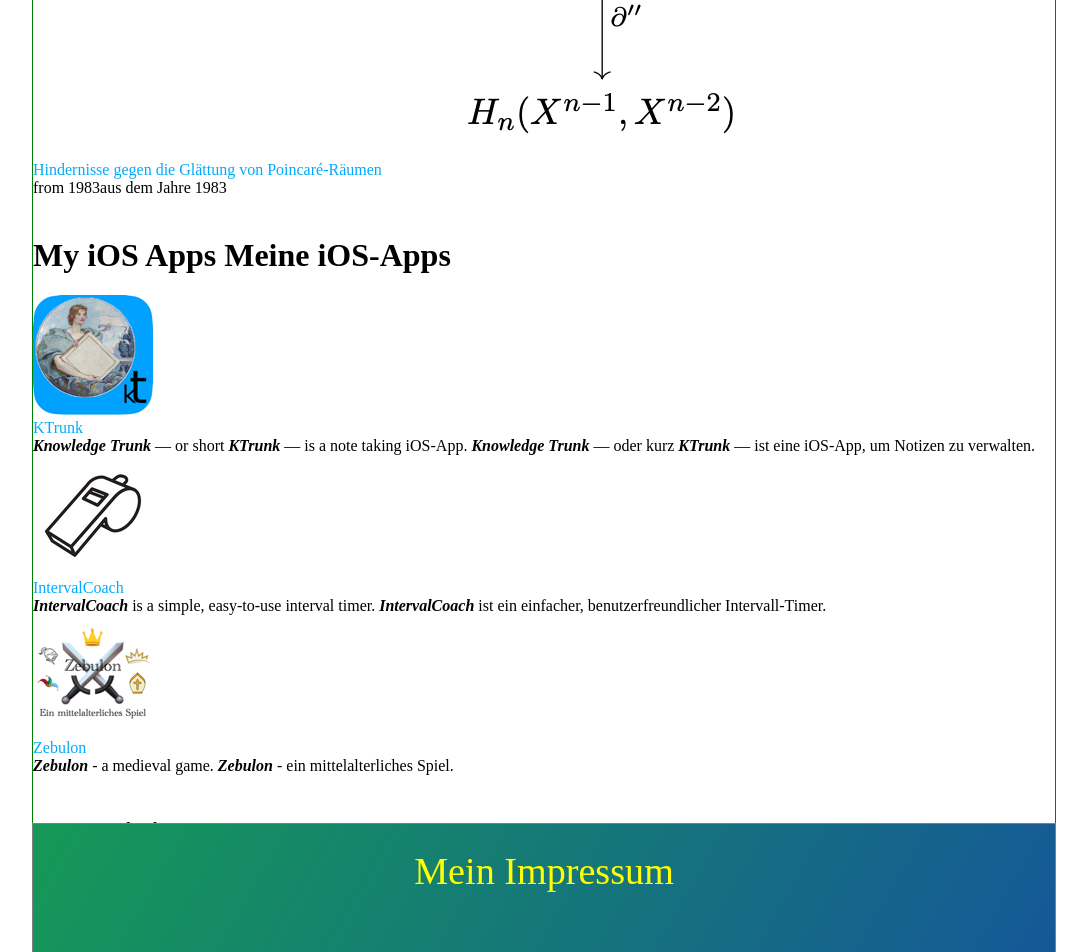
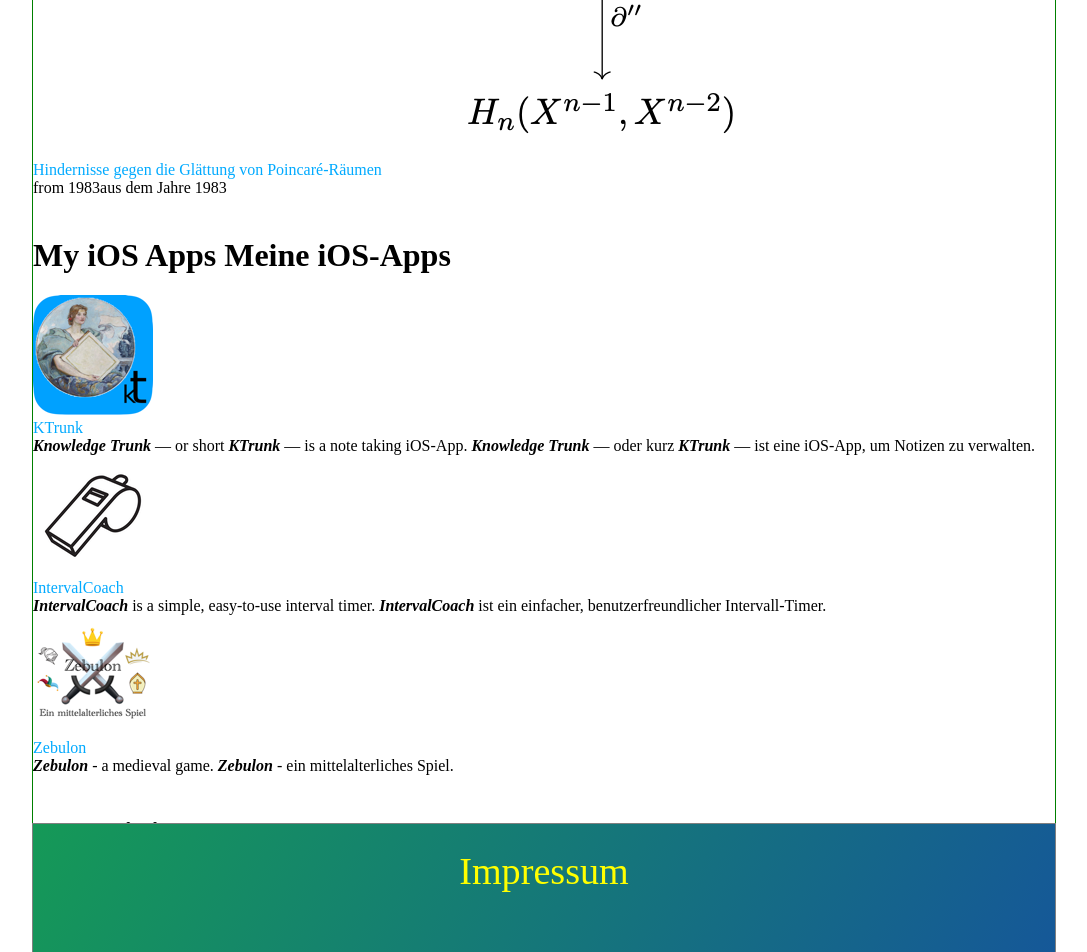
Before and after one commit to cs-LA/home, a Jekyll site: the page built from README.md, in a window 1280 px wide. Shown: the part 1592-2544 px from the top of the page, without its empty margins (96-1183 px from the left). Built offline with Jekyll 4.4.1, drawn with Linux system fonts in a browser that asks for light colours; our own code applies the rules of GitHub Pages for plain Markdown files.

Commit message:
Update default.html

```diff
--- a/_layouts/default.html
+++ b/_layouts/default.html
@@ -49,9 +49,10 @@
     </div>
 
     <div id="footer">
-	    <div class="footerBanner">
-      	<div class="footerText">Mein <a href="/home/Impressum.html">Impressum</a></div>
+			<div class="footerBanner">
+				<div class="footerText"><a href="/home/Impressum.html">Impressum</a></div>
 			</div>
-    </div>
+		</div>
+
   </body>
 </html>
```
